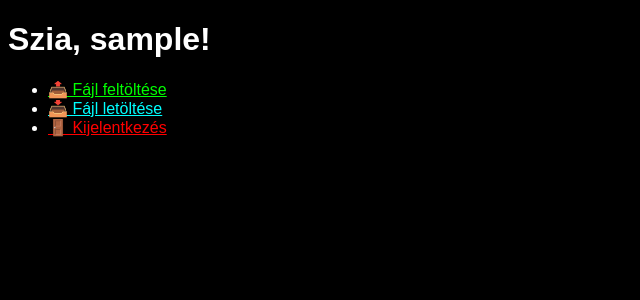
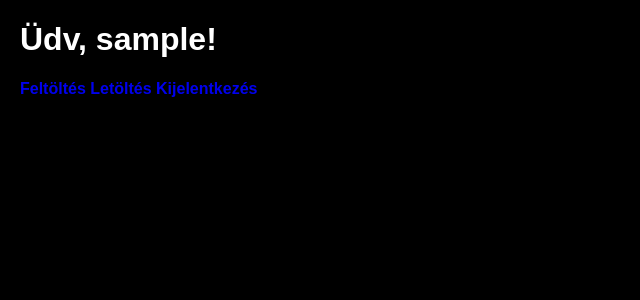
Before and after one commit to DJferenc/pptxshare, a Flask app: page /menu in a window 1280 px wide. Shown: the top 300 px of the page, without its empty margins (0-640 px from the left). Run offline with Flask 3, Linux system fonts and the light colour scheme; the visitor is signed in with stand-in values (Sample User, id 1).

Commit message:
Update menu.html

```diff
--- a/templates/templates/menu.html
+++ b/templates/templates/menu.html
@@ -1,15 +1,18 @@
 <!DOCTYPE html>
 <html lang="hu">
 <head>
-  <meta charset="UTF-8">
-  <title>Menü</title>
+    <meta charset="UTF-8">
+    <title>Menü</title>
+    <link rel="stylesheet" href="{{ url_for('static', filename='style.css') }}">
 </head>
-<body style="background:black; color:white; font-family:sans-serif;">
-  <h1>Szia, {{ username }}!</h1>
-  <ul>
-    <li><a href="/upload" style="color:lime;">📤 Fájl feltöltése</a></li>
-    <li><a href="/download" style="color:cyan;">📥 Fájl letöltése</a></li>
-    <li><a href="/logout" style="color:red;">🚪 Kijelentkezés</a></li>
-  </ul>
+<body>
+    <div class="container">
+        <h1>Üdv, {{ username }}!</h1>
+        <div class="menu-buttons">
+            <a href="{{ url_for('upload') }}" class="btn">Feltöltés</a>
+            <a href="{{ url_for('download') }}" class="btn">Letöltés</a>
+            <a href="{{ url_for('logout') }}" class="btn logout">Kijelentkezés</a>
+        </div>
+    </div>
 </body>
 </html>
```
